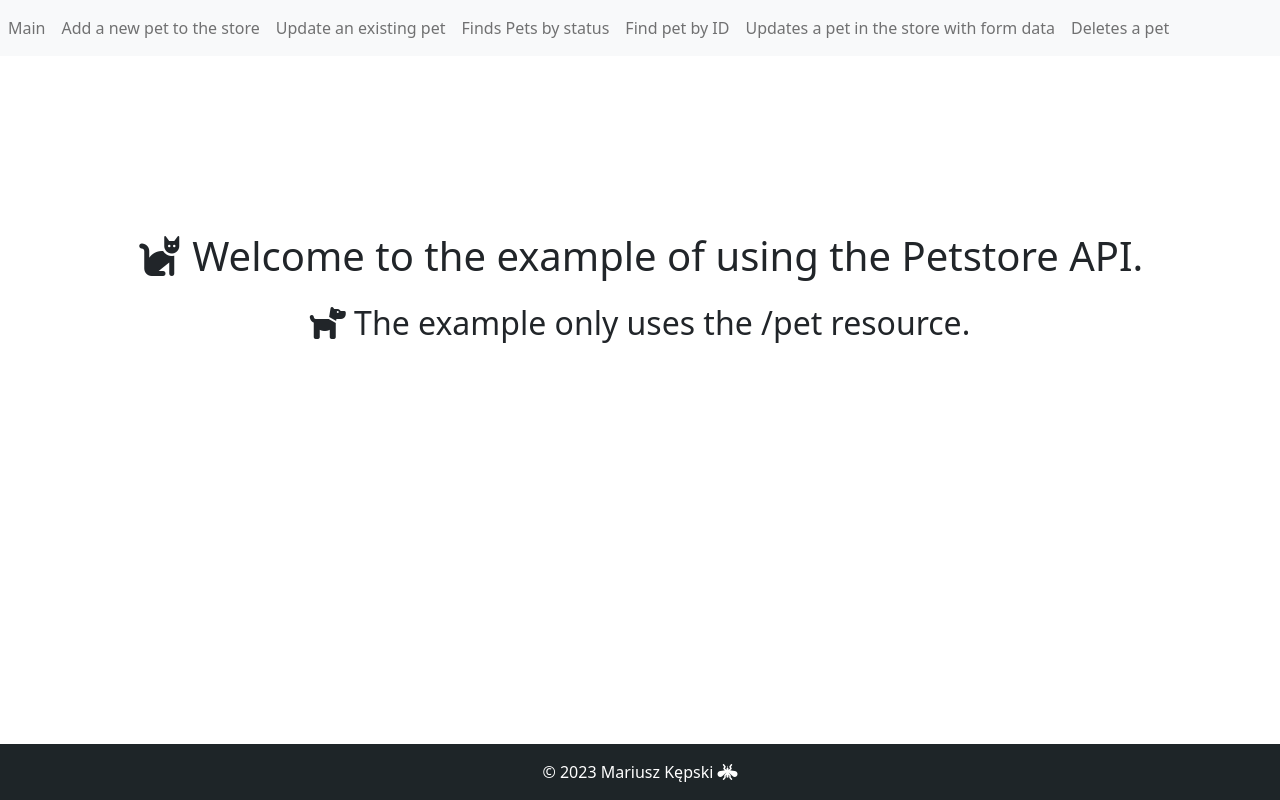
After one commit to Marski-GIT/Petstore, a PHP site: template template/pet/main.php in a window 1280 px wide. The commit adds this page. Run offline with PHP 8.4, Linux system fonts and the light colour scheme; the template is opened without the code that fills it, so the values that code supplies are empty.

Commit message:
Code cleaning. Adding a homepage.

```diff
--- a/public/style/style.css
+++ b/public/style/style.css
@@ -36,3 +36,7 @@ form {
     background-color: #32383e;
     color: #FFFFFF;
 }
+
+.container.margin-top {
+    margin-top: 10rem;
+}
--- a/src/Middlewares/XCsrf.php
+++ b/src/Middlewares/XCsrf.php
@@ -36,7 +36,7 @@ final class XCsrf
             }
             throw  new RequestException();
         }
-        throw  new RequestException();
+        return true;
     }
 
     public static function setNewToken(string $name, int $time = 86400): void
--- a/src/Rules/RouterRules.php
+++ b/src/Rules/RouterRules.php
@@ -37,7 +37,8 @@ final class RouterRules
  * @description Route group.
  */
 RouterRules::set('pet', '<page>', [
-    'add-new-pets'                => ['', 'addNew'],
+    'main-pets'                   => ['', 'mainPets'],
+    'add-new-pets'                => ['add-new-pets', 'addNew'],
     'update-existing-pet'         => ['update-existing-pet', 'updateExisting'],
     'finds-pets-by-status'        => ['finds-pets-by-status', 'findsPetsStatus'],
     'find-pet-by-id'              => ['find-pet-by-id', 'findPetID'],
--- a/template/base/footer.php
+++ b/template/base/footer.php
@@ -1,6 +1,7 @@
 <footer class="footer">
     <div class="author">
         <span>&#xA9; <?= date('Y'); ?> <a href="https://marski.pl/" target="_blank">Mariusz Kępski</a></span>
+        <i class="fa-solid fa-mosquito"></i>
     </div>
 </footer>
 </body>
--- a/template/base/head.php
+++ b/template/base/head.php
@@ -11,20 +11,21 @@ $viewData = View::data();
 
 <head>
     <meta charset="utf-8">
-    <title><?= $viewData['title'] ?> | PetStore API</title>
+    <title><?= $viewData['title'] ?> Petstore API</title>
     <meta name="viewport" content="width=device-width, initial-scale=1">
     <base href="<?= $viewData['url'] ?>">
     <meta name="description" content="An example of using the PetStore API. Written in the php programming language.">
     <meta name="author" content="marski.pl | Mariusz Kępski">
     <meta name="copyright" content="Copyright owner">
-    <link rel="icon" type="image/png" href="<?= $viewData['url'] ?>public/image/favicon.png" />
+    <link rel="icon" type="image/png" href="<?= $viewData['url'] ?>public/image/favicon.png"/>
     <link rel="stylesheet" href="https://cdn.jsdelivr.net/npm/bootstrap@5.2.3/dist/css/bootstrap.min.css" integrity="sha384-rbsA2VBKQhggwzxH7pPCaAqO46MgnOM80zW1RWuH61DGLwZJEdK2Kadq2F9CUG65" crossorigin="anonymous">
-    <script src="https://cdn.jsdelivr.net/npm/bootstrap@5.2.3/dist/js/bootstrap.min.js" integrity="sha384-cuYeSxntonz0PPNlHhBs68uyIAVpIIOZZ5JqeqvYYIcEL727kskC66kF92t6Xl2V" crossorigin="anonymous"></script>
+    <link rel="stylesheet" href="https://cdnjs.cloudflare.com/ajax/libs/font-awesome/6.4.0/css/all.min.css">
     <link rel="stylesheet" href="<?= $viewData['url'] ?>public/style/style.css" type="text/css" media="all">
 </head>
 <nav class="navbar navbar-expand-lg navbar-light bg-light">
     <div class="collapse navbar-collapse">
         <div class="navbar-nav">
+            <a class="nav-item nav-link <?= ($viewData['action'] === 'mainPets' ? 'active' : '') ?>" href="<?= RouterRules::viewLink('pet', 'main-pets') ?>">Main</a>
             <a class="nav-item nav-link <?= ($viewData['action'] === 'addNew' ? 'active' : '') ?>" href="<?= RouterRules::viewLink('pet', 'add-new-pets') ?>">Add a new pet to the store</a>
             <a class="nav-item nav-link <?= ($viewData['action'] === 'updateExisting' ? 'active' : '') ?>" href="<?= RouterRules::viewLink('pet', 'update-existing-pet') ?>">Update an existing pet</a>
             <a class="nav-item nav-link <?= ($viewData['action'] === 'findsPetsStatus' ? 'active' : '') ?>" href="<?= RouterRules::viewLink('pet', 'finds-pets-by-status') ?>">Finds Pets by status</a>
--- /dev/null
+++ b/template/pet/main.php
@@ -0,0 +1,12 @@
+<section class="container margin-top">
+    <div class="row mt-3">
+        <h1 class="col-sm-12 col-center">
+            <i class="fa-solid fa-cat"></i> Welcome to the example of using the Petstore API.</h1>
+    </div>
+
+    <div class="row mt-3">
+        <h2 class="col-sm-12 col-center">
+            <i class="fa-solid fa-dog"></i> The example only uses the /pet resource.
+        </h2>
+    </div>
+</section>
```
Also changed, not shown: src/Controllers/PetController.php (+12 -2 lines), src/Middlewares/Escape.php (+24 -4 lines), src/Sessions/AppSession.php (+28 -14 lines), src/Views/Request.php (+22 -5 lines), src/Views/Router.php (+13 -0 lines), src/Views/View.php (+26 -6 lines), template/pet/updateExisting.php (+3 -8 lines), 1 other file.
